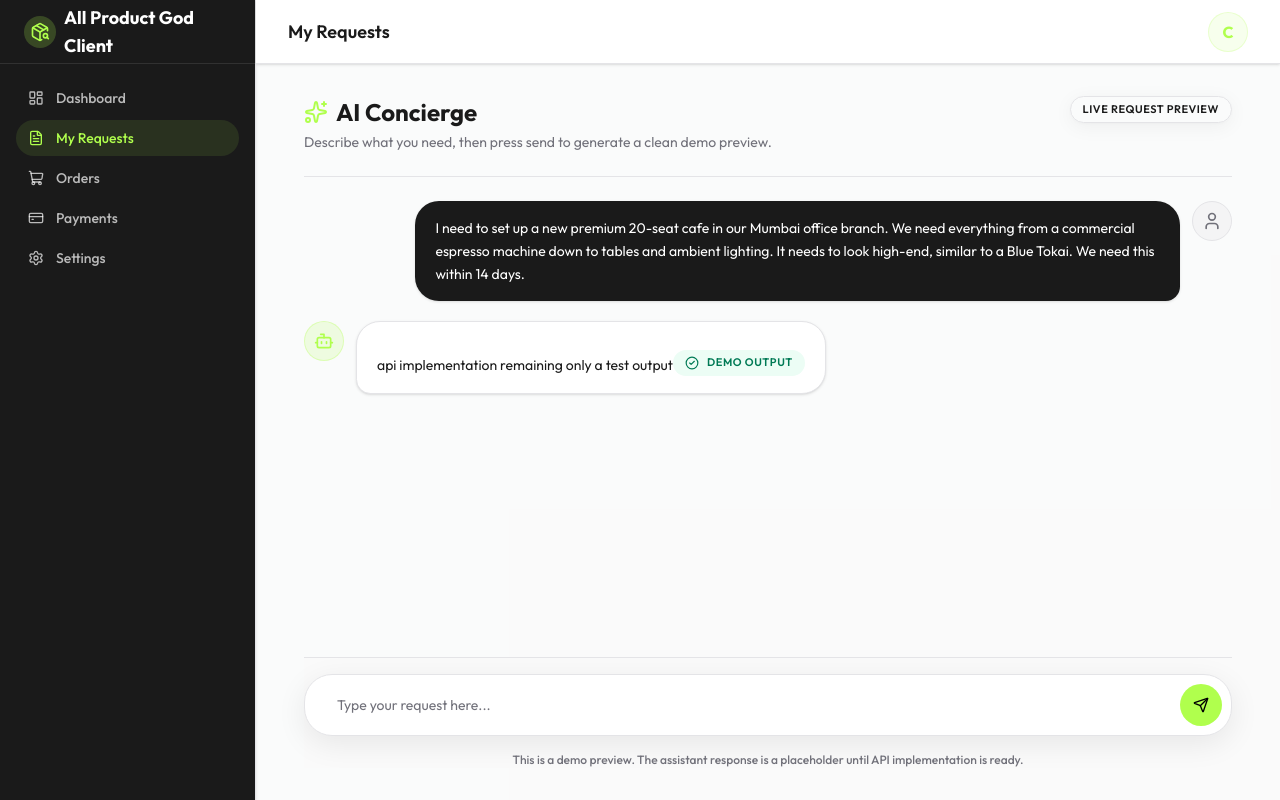
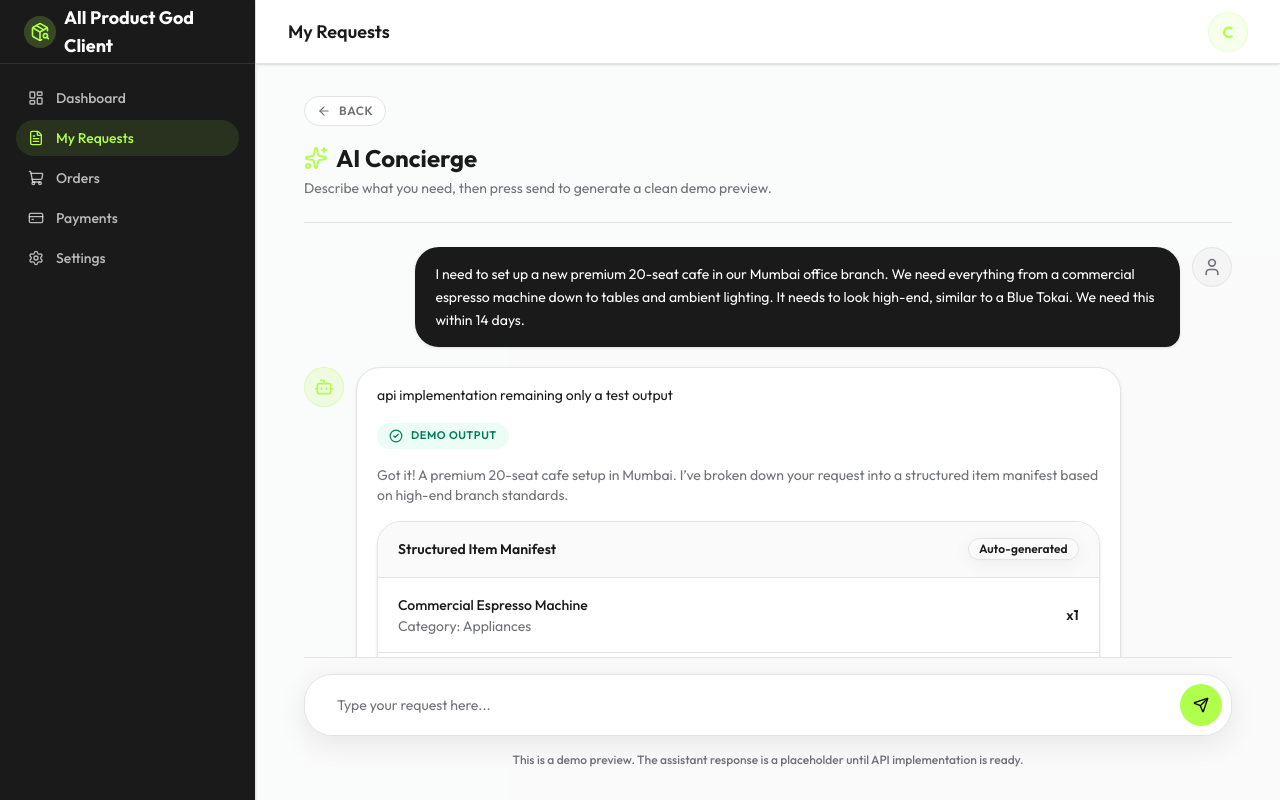
Before and after one commit to prajil22359/kshitiz_techtrio, a Next.js app: page /client/requests/new in a window 1280 px wide. Both pictures are taken after a click on the button 1201 px from the left and 705 px from the top of the page. Built offline with nearby package versions, Linux system fonts and the light colour scheme.

Commit message:
better chat ui

```diff
--- a/src/app/(portals)/client/requests/new/page.tsx
+++ b/src/app/(portals)/client/requests/new/page.tsx
@@ -1,7 +1,8 @@
 "use client";
 
 import { useMemo, useState } from "react";
-import { Bot, User, Sparkles, CheckCircle2, Send } from "lucide-react";
+import Link from "next/link";
+import { Bot, User, Sparkles, CheckCircle2, Send, ArrowLeft } from "lucide-react";
 import { Badge } from "@/components/ui/badge";
 import { Button } from "@/components/ui/button";
 import { Input } from "@/components/ui/input";
@@ -10,23 +11,28 @@ type Message = {
   id: number;
   role: "user" | "assistant";
   content: string;
+  items?: Array<{
+    name: string;
+    category: string;
+    quantity: string;
+  }>;
 };
 
 const demoPrompt = "I need to set up a new premium 20-seat cafe in our Mumbai office branch. We need everything from a commercial espresso machine down to tables and ambient lighting. It needs to look high-end, similar to a Blue Tokai. We need this within 14 days.";
 const demoResponse = "api implementation remaining only a test output";
+const demoItems = [
+  { name: "Commercial Espresso Machine", category: "Appliances", quantity: "x1" },
+  { name: "Premium Wooden Cafe Tables (Small)", category: "Furniture", quantity: "x10" },
+  { name: "Upholstered Premium Chairs", category: "Furniture", quantity: "x20" },
+  { name: "Commercial Coffee Grinder", category: "Appliances", quantity: "x2" },
+];
 
 export default function NewRequest() {
   const [draft, setDraft] = useState("");
   const [messages, setMessages] = useState<Message[]>([]);
 
-  const previewTitle = useMemo(() => {
-    return messages.length > 0 ? "Live Request Preview" : "Start a request";
-  }, [messages.length]);
-
   const sendDemoMessage = () => {
     const userMessage = draft.trim() || demoPrompt;
-
-    {/* TODO: Implement API call to send message */}
 
     setMessages((currentMessages) => [
       ...currentMessages,
@@ -39,6 +45,7 @@ export default function NewRequest() {
         id: Date.now() + 1,
         role: "assistant",
         content: demoResponse,
+        items: demoItems,
       },
     ]);
 
@@ -50,6 +57,14 @@ export default function NewRequest() {
       <div className="shrink-0 border-b border-border pb-6">
         <div className="flex items-start justify-between gap-4">
           <div>
+            <Link
+              href="/client/requests"
+              className="mb-4 inline-flex items-center gap-2 rounded-full border border-border bg-white px-3 py-1.5 text-xs font-semibold uppercase tracking-wider text-muted-foreground transition-colors hover:bg-[#F3F3F3] hover:text-[#1A1A1A]"
+            >
+              <ArrowLeft className="h-3.5 w-3.5" />
+              Back
+            </Link>
+
             <h2 className="flex items-center gap-2 text-2xl font-bold text-[#1A1A1A]">
               <Sparkles className="h-6 w-6 text-primary" />
               AI Concierge
@@ -58,9 +73,6 @@ export default function NewRequest() {
               Describe what you need, then press send to generate a clean demo preview.
             </p>
           </div>
-          <Badge variant="outline" className="h-fit rounded-full px-3 py-1 text-[11px] uppercase tracking-wider">
-            {previewTitle}
-          </Badge>
         </div>
       </div>
 
@@ -107,9 +119,45 @@ export default function NewRequest() {
                 >
                   {message.content}
                   {message.role === "assistant" && (
-                    <div className="mt-3 inline-flex items-center gap-2 rounded-full bg-emerald-50 px-3 py-1 text-[11px] font-semibold uppercase tracking-wider text-emerald-700">
-                      <CheckCircle2 className="h-3.5 w-3.5" />
-                      Demo output
+                    <div className="mt-4 space-y-4">
+                      <div className="inline-flex items-center gap-2 rounded-full bg-emerald-50 px-3 py-1 text-[11px] font-semibold uppercase tracking-wider text-emerald-700">
+                        <CheckCircle2 className="h-3.5 w-3.5" />
+                        Demo output
+                      </div>
+
+                      <p className="text-sm text-muted-foreground">
+                        Got it! A premium 20-seat cafe setup in Mumbai. I’ve broken down your request into a structured item manifest based on high-end branch standards.
+                      </p>
+
+                      {message.items && (
+                        <div className="overflow-hidden rounded-[24px] border border-border shadow-sm">
+                          <div className="flex items-center justify-between border-b border-border bg-[#FAFAFA] px-5 py-4">
+                            <h4 className="font-semibold text-[#1A1A1A]">Structured Item Manifest</h4>
+                            <Badge variant="outline">Auto-generated</Badge>
+                          </div>
+
+                          <div className="divide-y divide-border">
+                            {message.items.map((item) => (
+                              <div key={item.name} className="flex items-center justify-between px-5 py-4 transition-colors hover:bg-muted/30">
+                                <div>
+                                  <p className="font-medium text-[#1A1A1A]">{item.name}</p>
+                                  <p className="text-sm text-muted-foreground">Category: {item.category}</p>
+                                </div>
+                                <div className="font-semibold text-[#1A1A1A]">{item.quantity}</div>
+                              </div>
+                            ))}
+                          </div>
+
+                          <div className="flex items-center justify-end gap-3 border-t border-border bg-[#FAFAFA] p-4">
+                            <Button variant="ghost" className="text-muted-foreground">
+                              Edit List
+                            </Button>
+                            <Button className="rounded-full shadow-sm pr-4">
+                              Confirm & Send to Triage <CheckCircle2 className="ml-2 h-4 w-4" />
+                            </Button>
+                          </div>
+                        </div>
+                      )}
                     </div>
                   )}
                 </div>
--- a/src/app/(portals)/client/requests/page.tsx
+++ b/src/app/(portals)/client/requests/page.tsx
@@ -29,7 +29,7 @@ export default function RequestsPage() {
             <Filter className="w-4 h-4" /> Filter
           </Button>
         </div>
-        <Link href="/client/requests">
+        <Link href="/client/requests/new">
           <Button size="lg" className="rounded-full shadow-soft h-12 px-8">Start New Request</Button>
         </Link>
       </div>
```
